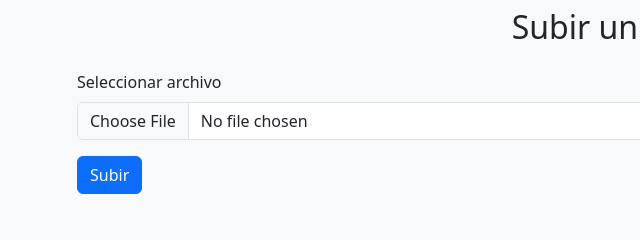
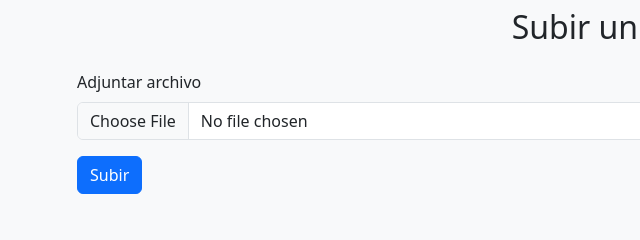
Before and after one commit to crisnicota/WebEstudiaJuntos, a plain HTML site: page recursos1.html in a window 1280 px wide. Shown: the part 168-408 px from the top of the page, 5-645 px from the left. Drawn offline with nearby package versions, Linux system fonts and the light colour scheme.

Commit message:
Update recursos1.html
Cambio de texto en línea 19

```diff
--- a/recursos1.html
+++ b/recursos1.html
@@ -16,7 +16,7 @@
         <h2 class="text-center">Subir un Archivo</h2>
         <form action="/upload" method="POST" enctype="multipart/form-data" class="mt-4">
             <div class="mb-3">
-                <label for="file" class="form-label">Seleccionar archivo</label>
+                <label for="file" class="form-label">Adjuntar archivo</label>
                 <input type="file" name="file" id="file" class="form-control" required>
             </div>
             <button type="submit" class="btn btn-primary">Subir</button>
```
